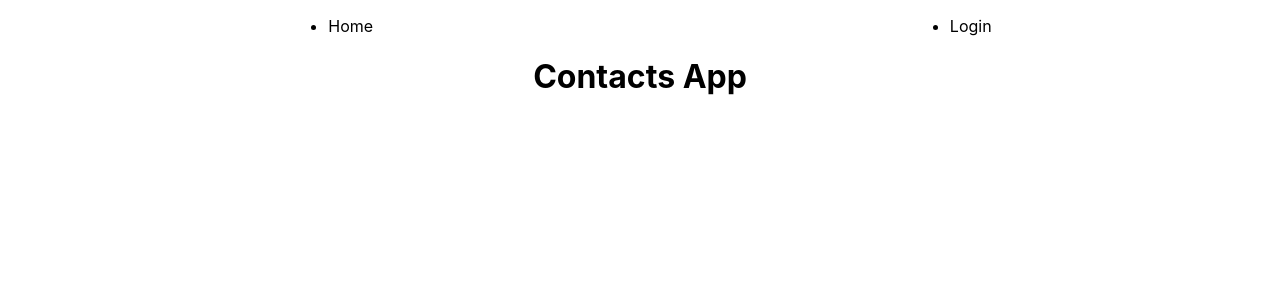
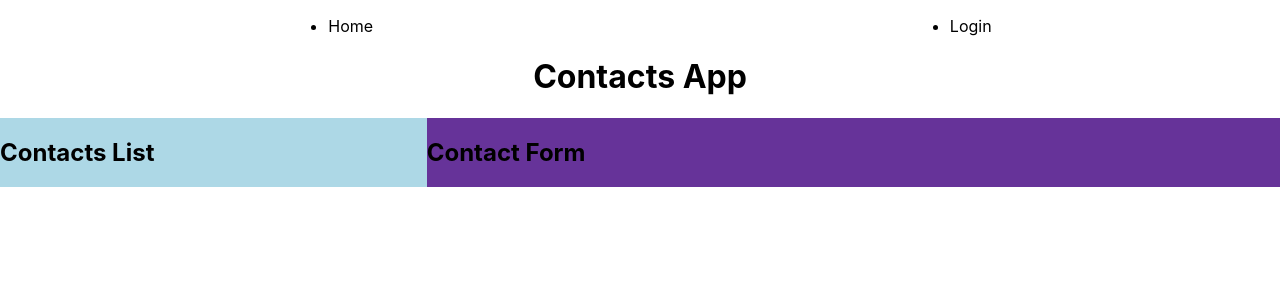
Before and after one commit to riyad-i/contacts-app, a React (Create React App) app: page / in a window 1280 px wide. Shown: the top 300 px of the page. Built offline with nearby package versions, Linux system fonts and the light colour scheme.

Commit message:
contactslist, main

```diff
--- a/src/App.js
+++ b/src/App.js
@@ -1,5 +1,6 @@
 import Header from './components/Header';
 import Navbar from './components/Navbar';
+import Main from './components/Main'
 import './App.css';
 
 function App() {
@@ -7,6 +8,7 @@ function App() {
     <div className="">
       <Navbar/>
       <Header title="Contacts App"/>
+      <Main/>
     </div>
   );
 }
--- /dev/null
+++ b/src/components/ContactsList/index.js
@@ -0,0 +1,19 @@
+import {useState, useEffect} from 'react'
+
+
+function ContactsList(props){
+    const [contacts, setContacts] = useState(null)
+
+    useEffect( () => {
+
+    },[])
+
+    return(
+        <div>
+            <h2>Contacts List</h2>
+        </div>
+    )
+}
+
+
+export default ContactsList;
--- /dev/null
+++ b/src/components/Main/Main.module.css
@@ -0,0 +1,15 @@
+
+.container {
+    display: grid;
+    grid-template-columns: 1fr 2fr;
+}
+
+
+.sec1 {
+    background-color: lightblue;
+}
+
+
+.sec2 {
+    background-color: rebeccapurple;
+}
--- /dev/null
+++ b/src/components/Main/index.js
@@ -0,0 +1,24 @@
+import styles from './Main.module.css'
+import ContactsList from '../ContactsList';
+
+
+function Main(props){
+    return (
+        <main className={styles.container}>
+            <section className={styles.sec1}>
+                <ContactsList/>
+            </section>
+
+            <section className={styles.sec2}>
+                <h2>Contact Form</h2>
+            </section>
+        </main>
+    )
+}
+
+
+
+
+
+
+export default Main;
```
Also changed, not shown: src/components/ContactsList/ContactsList.module.css (added).
